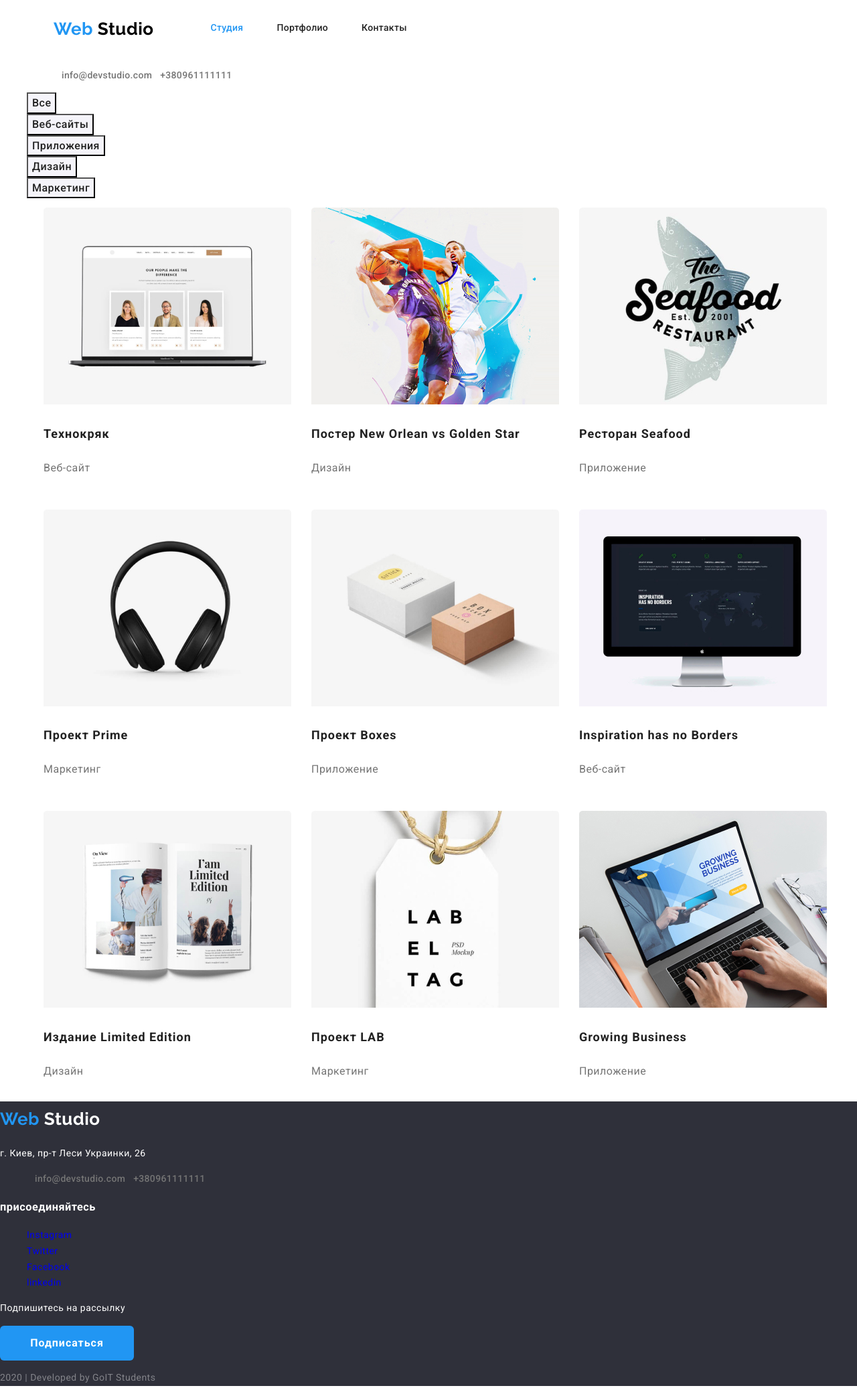
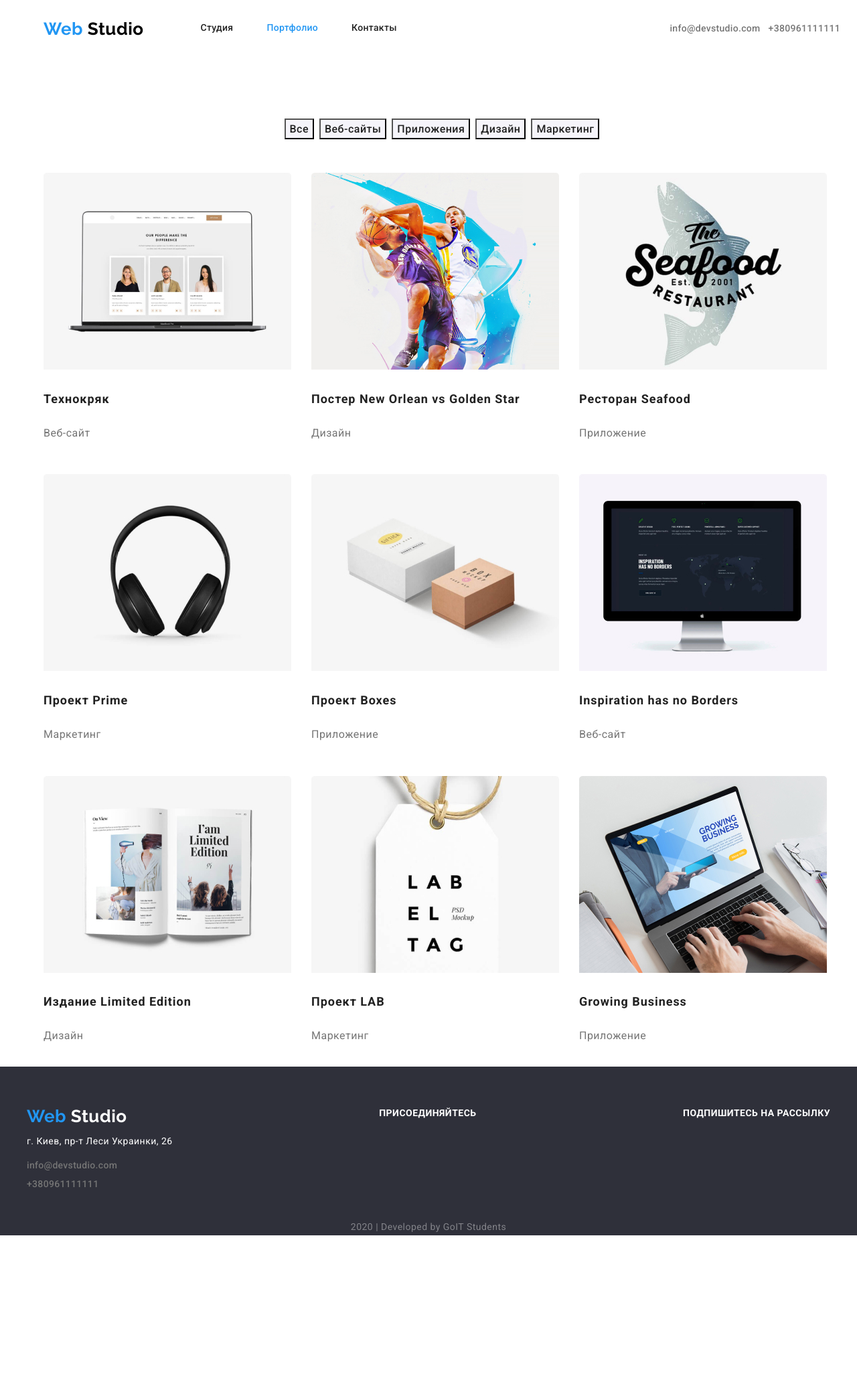
Before and after one commit to Naivelamb1003/goit-markup-hw-03, a plain HTML site: page portfolio.html in a window 1280 px wide. Shown: the whole page at 67% size. After the commit the page ends 1845 px from the top, so only its background shows below. Drawn offline with nearby package versions, Linux system fonts and the light colour scheme.

Commit message:
Портфолио flex-box

```diff
--- a/css/main.css
+++ b/css/main.css
@@ -137,7 +137,7 @@ color: var(--accent-color);
 /* Said bar */
 
 .container-img{
-  max-width: 1600px;
+  /* max-width: 1600px; */
   height: 600px;
   margin-left: auto;
   margin-right: auto;
@@ -168,7 +168,6 @@ color: var(--accent-color);
 
 .button {
 
-  display: inline-block;
   margin-left: auto;
   margin-right: auto;
   min-width: 200px;
@@ -348,10 +347,20 @@ text-align: center;
 }
 
 .footer-address {
+  margin-top: 0px;
+
   color: #ffffff;
 }
 .footer-contact {
+  font-style: inherit;
+
   color: rgba(255, 255, 255, 0.6);
+}
+.footer-contact a{
+  display: block;
+  margin-top: 9px;
+  margin-left: 0px;
+  padding: 0px;
 }
 
 .footer-link h3 {
@@ -363,10 +372,34 @@ text-align: center;
 }
 
 .footer-slogan {
+
+  margin-bottom: 0px;
+
+  text-align: center;
+
   color: rgba(255, 255, 255, 0.4);
 }
 
+
+/* */
+
 /*portfolio-button*/
+
+.container-nav{
+  margin-top: 90px;
+  margin-bottom: 50px;
+
+}
+
+.list-nav{
+  display:flex;
+  justify-content: center;
+}
+
+.portfolio-button:not(:last-child) {
+  margin-right: 8px;
+
+}
 
 .section-none{
   display: none;
@@ -393,7 +426,7 @@ text-align: center;
 /*portfolio*/
 
  .section-portfolio{
-   width: 1230px;
+  width: 1230px;
   padding-left: 15px;
   padding-right: 15px;
   margin-left: auto;
--- a/portfolio.html
+++ b/portfolio.html
@@ -15,16 +15,16 @@
     <!-- Site header -->
     <header>
 
-        <nav class="container">
+        <nav class="container header">
             <ul class="site-nav">
                 <li class="item">
                     <a href="./index.html" class="logo"><span class="logo-text">Web</span> Studio</a>
                 </li>
                 <li class="item">
-                    <a href="./index.html" class="link style-header"><span class="nav-text">Студия</span></a>
+                    <a href="./index.html" class="link style-header">Студия</a>
                 </li>
                 <li class="item">
-                    <a href="portfolio.html" class="link style-header">Портфолио</a>
+                    <a href="portfolio.html" class="link style-header"><span class="nav-text">Портфолио</span></a>
                 </li>
                 <li class="item">
                     <a href="#" class="link style-header">Контакты</a>
@@ -45,8 +45,9 @@
 
     <!--site navigation-->
     <section class="section">
+        <div class="container-nav">
             <h1 class="section-none"> Навигация </h1>
-        <ul>
+            <ul class="list-nav">
                 <li class="portfolio-button">
                     <button type="button">Все</button>
                 </li>
@@ -63,6 +64,7 @@
                     <button type="button">Маркетинг</button>
                 </li>
             </ul>
+        </div>
     </section>
 
     <main>
@@ -76,8 +78,7 @@
                     <p class="caption"> Веб-сайт </p>
                     <p class="text">Технокряк это современная площадка распространения коронавируса.
                         Компании используют
-                        эту
-                        платформу для цифрового
+                        эту платформу для цифрового
                         шпионажа и атак на защищённые сервера конкурентов.</p>
                 </li>
                 <li class="item">
@@ -166,26 +167,24 @@
     </main>
     <!--footer-->
     <footer class="footer">
+        <div class="container">
+            <div class="container-footer">
 
                 <div>
                     <a href="#" class="logo-footer"><span class="logo-text">Web</span> Studio</a>
                     <p class="footer-address">
                         г. Киев, пр-т Леси Украинки, 26
                     </p>
-            <ul class="contact">
-                <li>
-                    <a href="mailto:info@devstudio.com" class="us style-header"> info@devstudio.com</a>
-                </li>
-                <li>
+                    <address class="footer-contact">
+                        <a href="mailt@devstudio.com" class="us style-header"> info@devstudio.com</a>
                         <a href="tel:+380961111111" class="us style-header"> +380961111111</a>
-                </li>
-            </ul>
+                    </address>
                 </div>
 
                 <div class="footer-link">
-            <h3 class="subtitle">присоединяйтесь</h3>
+                    <h3 class="subtitle text-style">присоединяйтесь</h3>
                     <ul class="item">
-
+                        <!--
                             <li class="footer-links" class="footer-links">
                                 <a href="https://www.instagram.com/?hl=uk"> Instagram </a>
                             </li>
@@ -197,20 +196,22 @@
                             </li>
                             <li class="footer-links">
                                 <a href="https://www.linkedin.com"> linkedin </a>
-                </li>
+                            </li> -->
                     </ul>
                 </div>
 
                 <div>
-            <p class="footer-text">Подпишитесь на рассылку</p>
+                    <p class="footer-text text-style">Подпишитесь на рассылку</p>
                 </div>
 
+                <!-- <div>
+                        <button class="button">Подписаться</button>
+                    </div> -->
+            </div>
             <div>
-            <button class="button">Подписаться</button>
+                <p class="footer-slogan">2020 | Developed by GoIT Students</p>
             </div>
 
-        <div>
-            <p class="footer-slogan">2020 | Developed by GoIT Students</p>
         </div>
 
     </footer>
```
Also changed, not shown: index.html (+5 -9 lines). Lines whose indentation alone changed are shown as unchanged.
